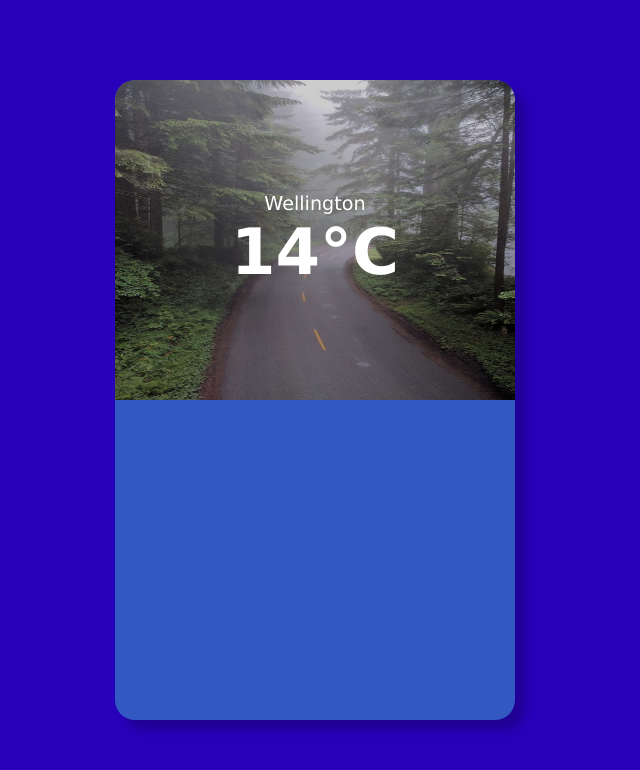
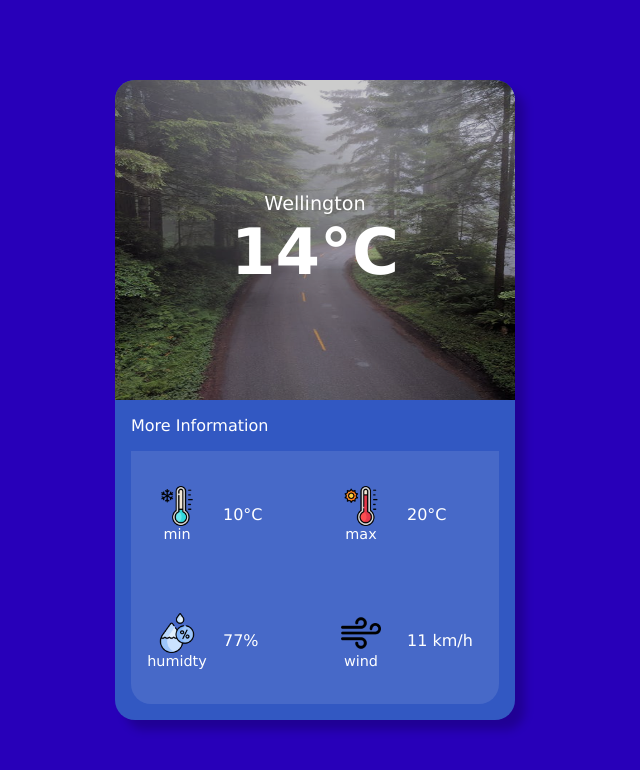
Before and after one commit to aldringordon/WeatherApp, an Angular app: page / in a window 1280 px wide. Shown: the top 770 px of the page, without its empty margins (325-965 px from the left). Built offline with nearby package versions, Linux system fonts and the light colour scheme.

Commit message:
feat: stylise bottom container

```diff
--- a/src/app/app.component.html
+++ b/src/app/app.component.html
@@ -8,10 +8,55 @@
       <div class="temperature">{{14.40 | number: '1.0-0'}}°C</div>
     </div>
   </div>
+
   <div class="lower-data">
+    <div class="more-info-label">
+      More Information
+    </div>
 
+    <div class="more-info-container">
+      <div class="info-block">
+        <div class="info-block-label">
+          <img src="../assets/min.png" alt="">
+          <span>min</span>
+        </div>
+        <div class="info-block-value">
+          10°C
+        </div>
+      </div>
+
+      <div class="info-block">
+        <div class="info-block-label">
+          <img src="../assets/max.png" alt="">
+          <span>max</span>
+        </div>
+        <div class="info-block-value">
+          20°C
+        </div>
+      </div>
+
+      <div class="info-block">
+        <div class="info-block-label">
+          <img src="../assets/humidity.png" alt="">
+          <span>humidty</span>
+        </div>
+        <div class="info-block-value">
+          77%
+        </div>
+      </div>
+
+      <div class="info-block">
+        <div class="info-block-label">
+          <img src="../assets/wind.png" alt="">
+          <span>wind</span>
+        </div>
+        <div class="info-block-value">
+          11 km/h
+        </div>
+      </div>
+
+    </div>
   </div>
-</div>
 
 
-<router-outlet></router-outlet>
+  <router-outlet></router-outlet>
--- a/src/styles.css
+++ b/src/styles.css
@@ -51,6 +51,19 @@
     height: 100%;
 }
 
+.lower-data {
+    position: relative;
+    overflow: hidden;
+    width: 100%;
+    height: 50%;
+    border-bottom-left-radius: 20px;
+    border-bottom-right-radius: 20px;
+    padding: 1em;
+
+    display: flex;
+    flex-direction: column;
+}
+
 .weather-data {
     position: relative;
     z-index: 1;
@@ -75,3 +88,50 @@
     text-align: center;
     font-weight: 900;
 }
+
+.more-info-label {
+    color: var(--white-1);
+}
+
+.more-info-container {
+    flex: 1;
+    background-color: var(--shadow-light);
+    border-bottom-left-radius: 20px;
+    border-bottom-right-radius: 20px;
+    margin-top: 1em;
+
+    display: flex;
+    flex-direction: row;
+    flex-wrap: wrap;
+}
+
+.info-block {
+    width: 50%;
+    display: flex;
+    flex-direction: row;
+}
+
+.info-block-label {
+    width: 50%;
+    display: flex;
+    flex-direction: column;
+    justify-content: center;
+    align-items: center;
+}
+
+.info-block-label img {
+    width: 2.5em;
+}
+
+.info-block-label span {
+    color: var(--white-1);
+    font-size: 0.9em;
+}
+
+.info-block-value {
+    width: 50%;
+    display: flex;
+    justify-content: flex-start;
+    align-items: center;
+    color: var(--white-1);
+}
```
